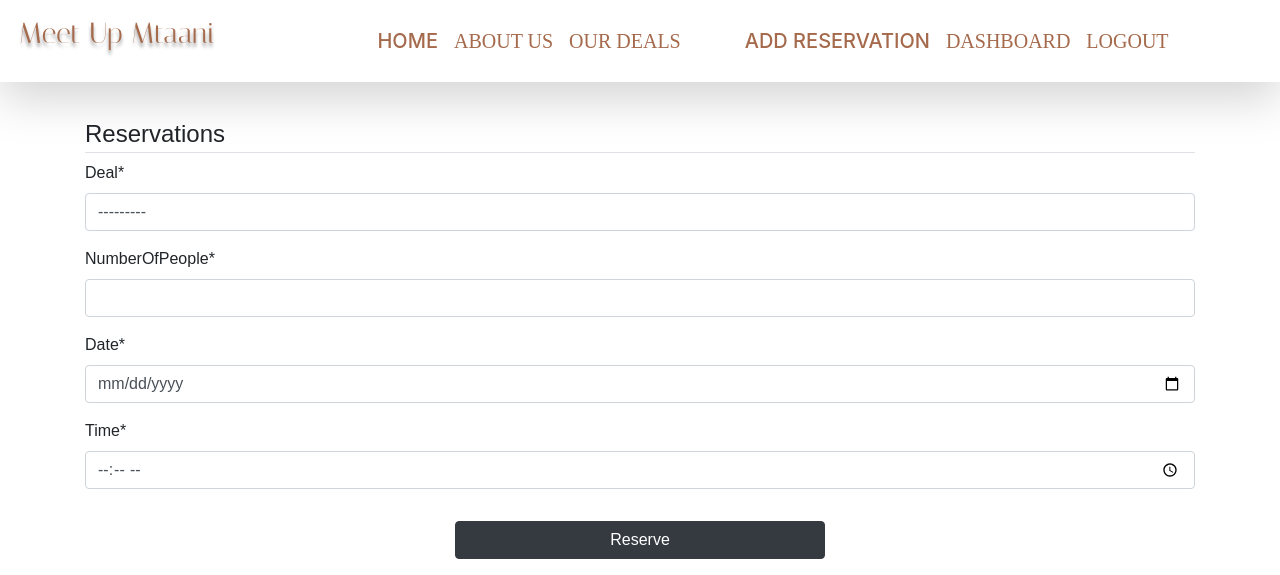
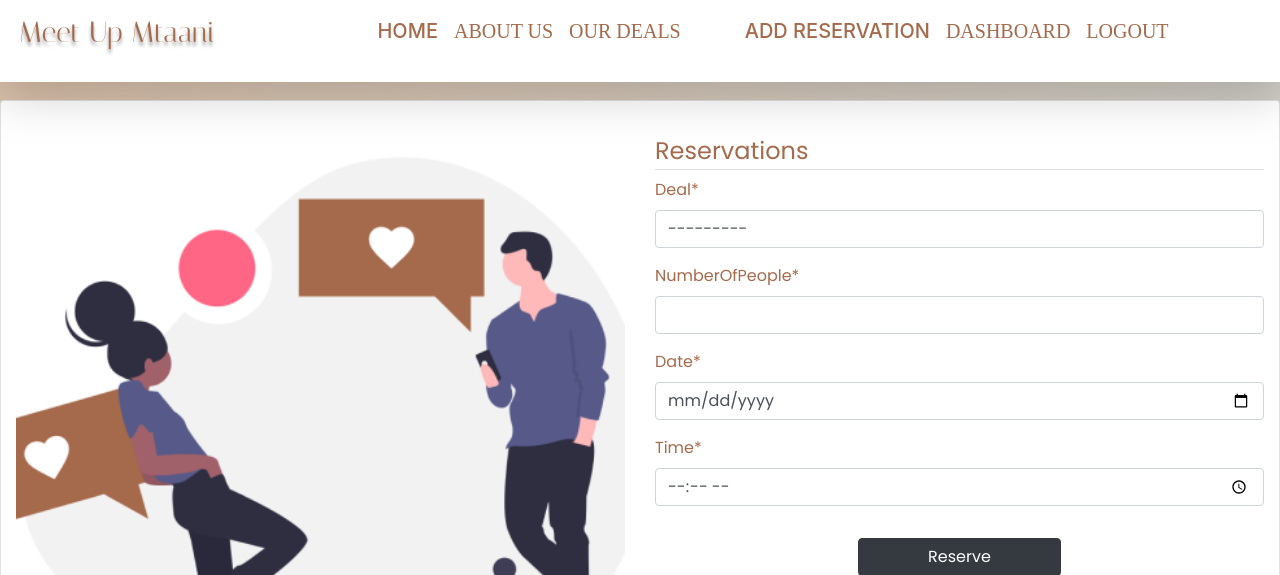
Before and after one commit to FeverCode/Meetup-Mtaani-v1.1, a Django app: page /reservation/ in a window 1280 px wide. Shown: the top 575 px of the page. Run offline with Django 3.2, Linux system fonts and the light colour scheme; the visitor is signed in with stand-in values (Sample User, id 1); data that the repository does not hold is empty; style sheets or scripts are compiled from the project's sources; parts of the project's set-up code (start-up, migrations or seed data) failed here and were passed over; some libraries are stand-ins or nearby versions; grey boxes are pictures that could not be loaded.

Commit message:
Styled reservation page to make it visually appeallling

```diff
--- a/app/templates/users/reservation.html
+++ b/app/templates/users/reservation.html
@@ -1,11 +1,22 @@
-{% extends 'registration/base.html'%}
+{% extends 'users/base.html'%}
 {% load crispy_forms_tags %}
 {% load bootstrap5 %}
 {% load static%}
 {% block content %}
 
 
-<div style="margin-top:100px;" class="container">
+<div style="margin-top:100px" class="container-fluid mb-5 card" style="
+    box-shadow: rgba(100, 100, 111, 0.2) 0px 7px 29px 0px;
+    border-radius: 10px;
+  ">
+  <div class="row">
+    <div class="col-md-6">
+      <img class="img-responsive" src="/media/reservationImg.png"
+        style="width: 100%; height: 100%" />
+    </div>
+
+    <div class="col-md-6 mt-3">
+      <div class="content" style="background-color: none; color: #a5694b">
    {% if form.errors %}
                             <div class="alert alert-danger alert-dismissible" role="alert">
                                 <div id="form_errors">
@@ -30,6 +41,10 @@
     </div>
   </form>
 </div>
+    </div>
+  </div>
+</div>
+<h5 class="text-center">Tell us how you want your experience!</h5>
 <iframe src="https://www.vcita.com/widgets/scheduler/8xpcw7yet2jcayn3?frontage_iframe=true&ver=2" width="100%" height="508"  frameborder="0" style=" ">
   <p>Use my online scheduling page by vcita to schedule an appointment with me:</p>
   <a href='https://www.vcita.com/v/8xpcw7yet2jcayn3/online_scheduling?frontage_iframe=true&invite=vr_sched_pb-8xpcw7yet2jcayn3'>Online Scheduling with Pitch Project</a>
```
Also changed, not shown: app/templates/users/profile.html (+16 -0 lines).
